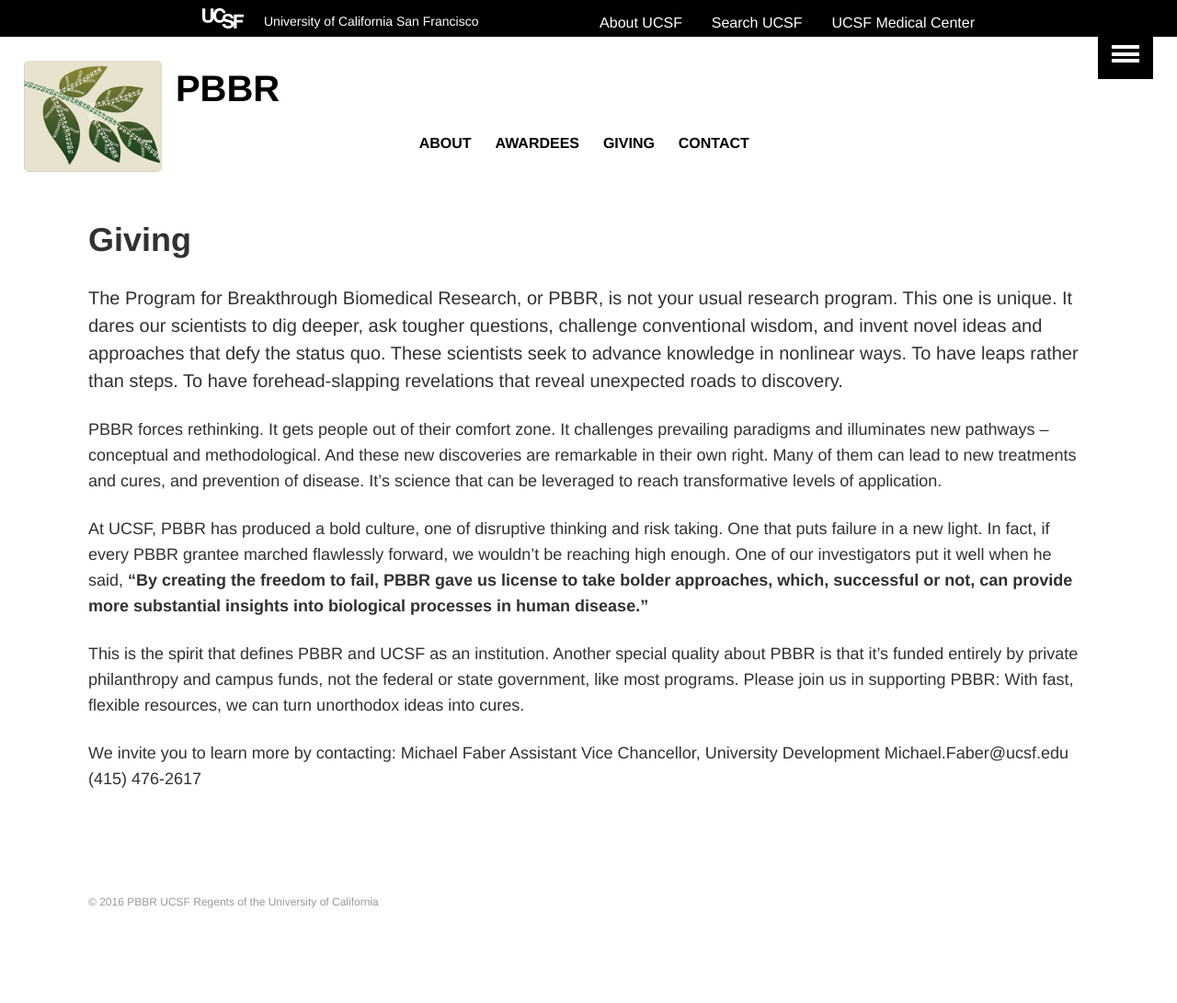
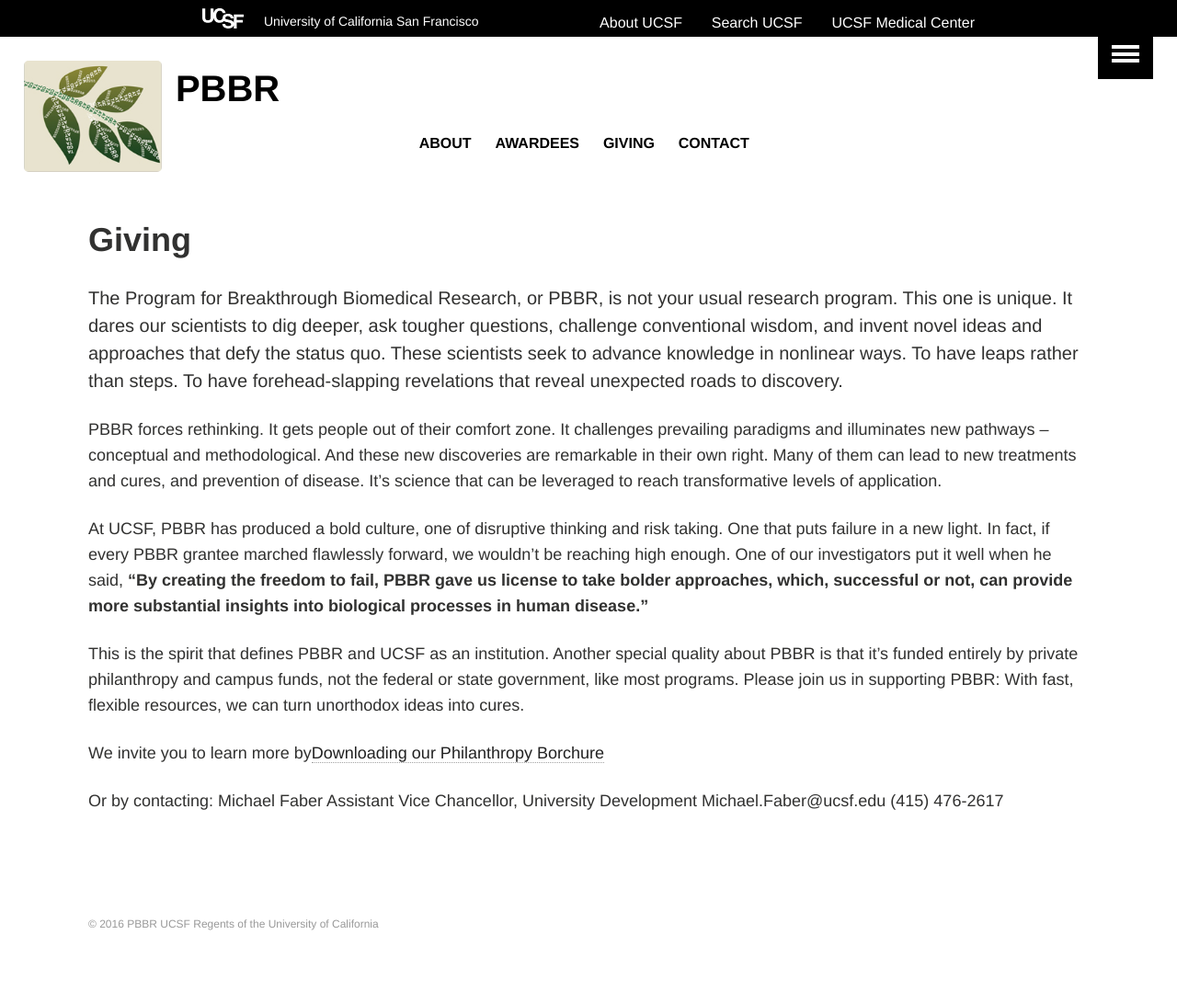
Before and after one commit to UCSF-CMP/pbbr, a Jekyll site: the page built from giving/index.md, in a window 1280 px wide. Shown: the whole page at 92% size. Built offline with Jekyll 4.4.1, drawn with Linux system fonts in a browser that asks for light colours; before the commit the page ends 1067 px from its top, so only the background shows below that.

Commit message:
jan2016updates

```diff
--- a/giving/index.md
+++ b/giving/index.md
@@ -18,7 +18,9 @@ At UCSF, PBBR has produced a bold culture, one of disruptive thinking and risk t
 
 This is the spirit that defines PBBR and UCSF as an institution. Another special quality about PBBR is that it’s funded entirely by private philanthropy and campus funds, not the federal or state government, like most programs. Please join us in supporting PBBR: With fast, flexible resources, we can turn unorthodox ideas into cures.
 
-We invite you to learn more by contacting:
+We invite you to learn more by<a href="/UCSF_PBBR_Philanthropy_Spring_2016.pdf" download="UCSF_PBBR_Philanthropy_Spring_2016.pdf">Downloading our Philanthropy Borchure</a>
+
+Or by contacting:
 Michael Faber
 Assistant Vice Chancellor, University Development
 Michael.Faber@ucsf.edu
```
Also changed, not shown: about/index.md (+1 -1 lines), fifteenyears.md (+1 -1 lines), 1 other file.
